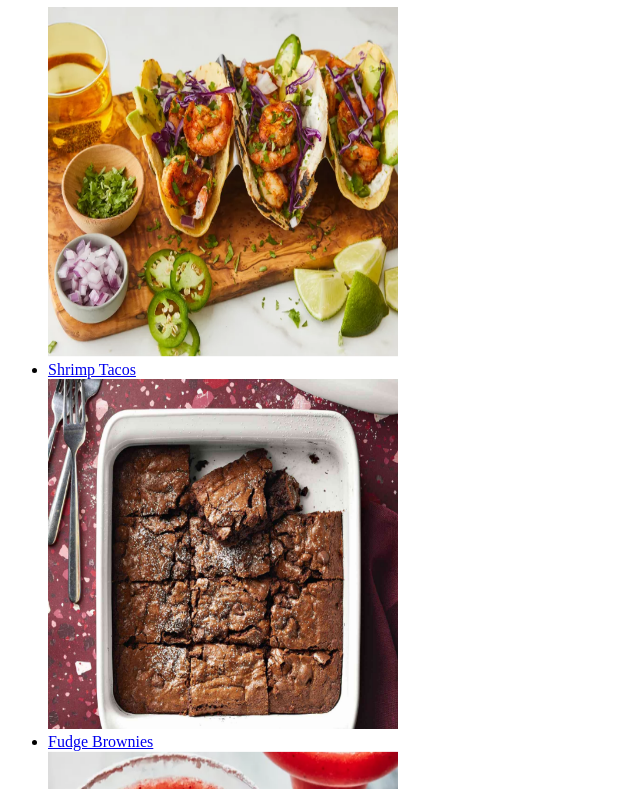
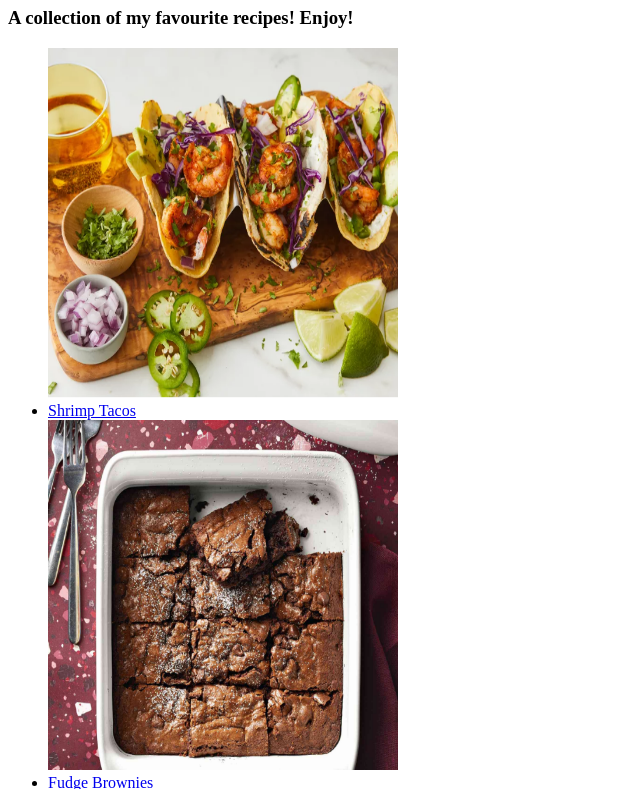
Before and after one commit to xuemdev/odin-recipes, a plain HTML site: page index.html in a window 1280 px wide. Shown: the part 73-862 px from the top of the page, without its empty margins (0-640 px from the left). Drawn offline with Linux system fonts and the light colour scheme.

Commit message:
Add minor descriptive heading under main title

```diff
--- a/index.html
+++ b/index.html
@@ -6,6 +6,7 @@
     </head>
     <body>
         <h1>Odin Recipes</h1>
+        <h3>A collection of my favourite recipes! Enjoy!</h3>
         <ul>
             <a href="./recipes/shrimp-tacos.html" target="_blank" ref="noopener noreferrer"><img src="./recipe-pics/shrimp-tacos.png" alt="Shrimp Tacos" height="350" width="350"></a>
             <li><a href="./recipes/shrimp-tacos.html" target="_blank" ref="noopener noreferrer">Shrimp Tacos</a></li>
```
